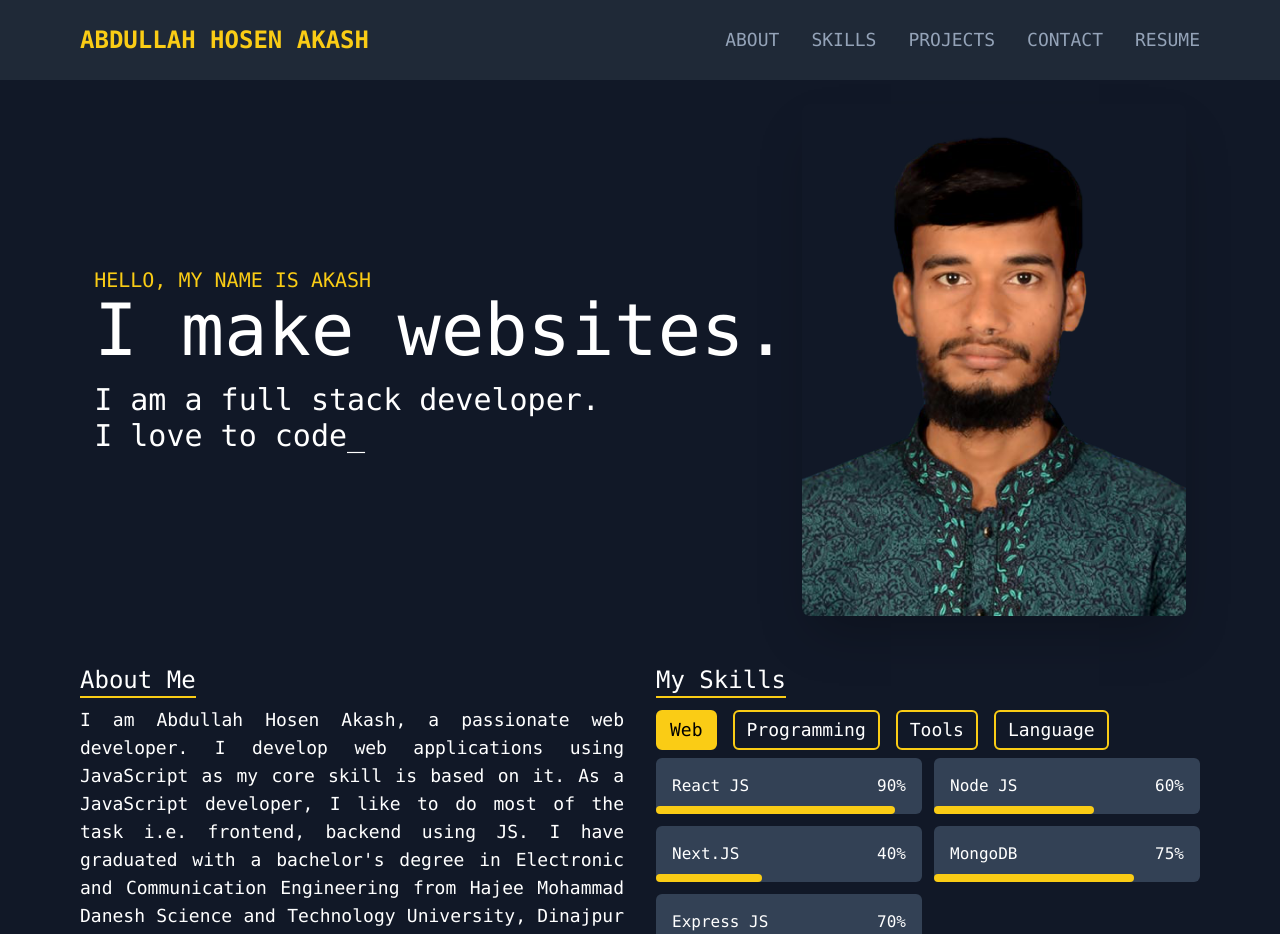
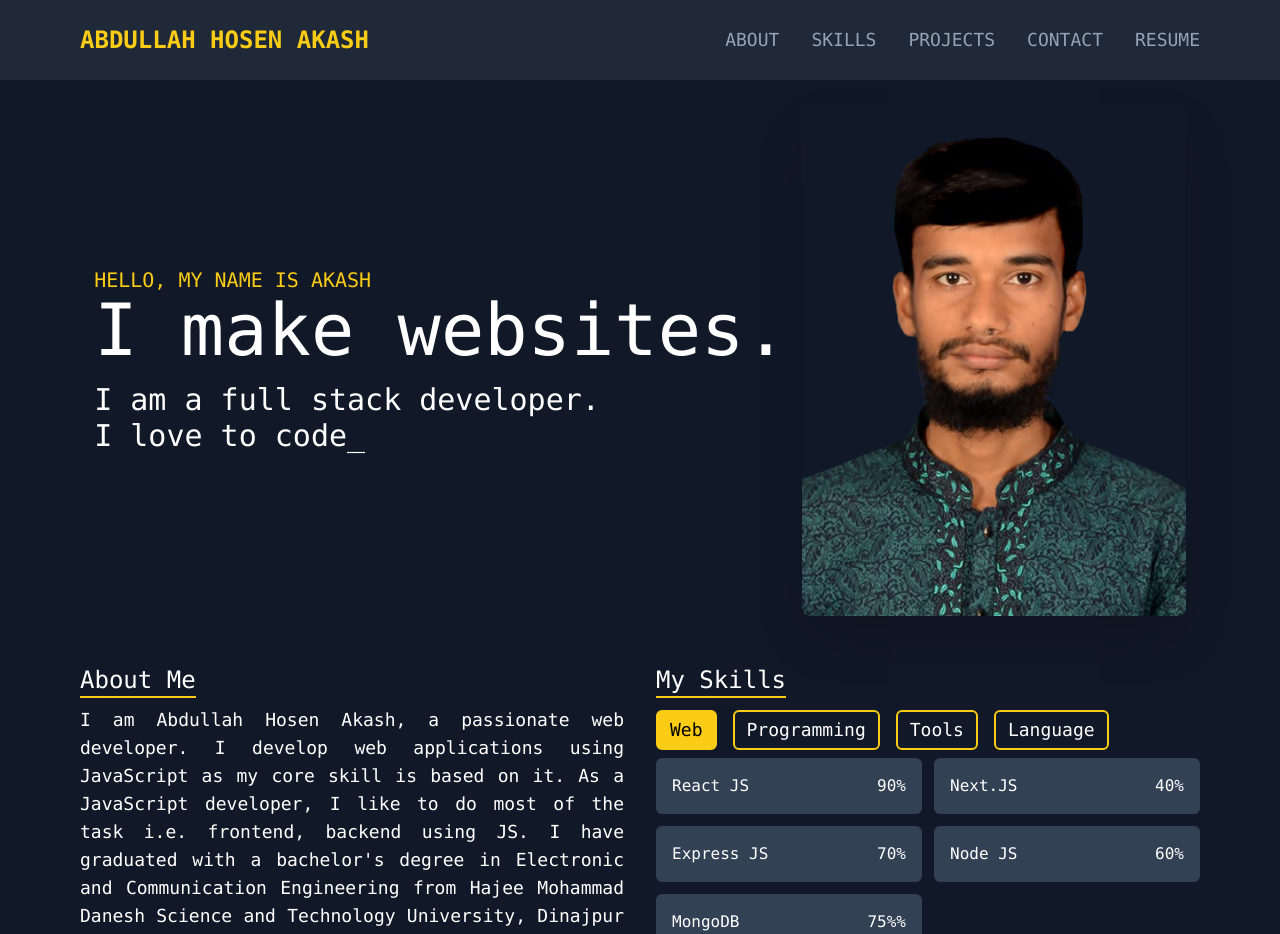
Before and after one commit to abdullahhosenakash/ah-akash, a Next.js app: page / in a window 1280 px wide. Shown: the top 934 px of the page. Built offline with nearby package versions, Linux system fonts and the light colour scheme.

Commit message:
skills section updated with code reduction

```diff
--- a/components/SkillsSection/LanguageSkills.js
+++ /dev/null
@@ -1,35 +0,0 @@
-const LanguageSkills = () => {
-  return (
-    <div className='grid grid-cols-2 gap-3 mt-2'>
-      <div className='flex flex-col gap-3'>
-        <div className='relative p-4 bg-slate-700 rounded-md'>
-          <div className='flex justify-between'>
-            <span>English</span>
-            <span>80%</span>
-          </div>{' '}
-          <span className='block w-[70%] absolute bottom-0 left-0 border-b-8 border-yellow-400 rounded-lg' />
-        </div>
-        <div className='flex flex-col gap-3'>
-          <div className='relative p-4 bg-slate-700 rounded-md'>
-            <div className='flex justify-between'>
-              <span>বাংলা (Bangla)</span>
-              <span>100%</span>
-            </div>{' '}
-            <span className='block w-[100%] absolute bottom-0 left-0 border-b-8 border-yellow-400 rounded-lg' />
-          </div>
-        </div>
-        <div className='flex flex-col gap-3'>
-          <div className='relative p-4 bg-slate-700 rounded-md'>
-            <div className='flex justify-between'>
-              <span>Hindi</span>
-              <span>50%</span>
-            </div>{' '}
-            <span className='block w-[50%] absolute bottom-0 left-0 border-b-8 border-yellow-400 rounded-lg' />
-          </div>
-        </div>
-      </div>
-    </div>
-  );
-};
-
-export default LanguageSkills;
--- a/components/SkillsSection/ProgrammingSkills.js
+++ /dev/null
@@ -1,33 +0,0 @@
-import React from 'react';
-
-const ProgrammingSkills = () => {
-  return (
-    <div className='grid grid-cols-2 gap-3 mt-2'>
-      <div className='flex flex-col gap-3'>
-        <div className='relative p-4 bg-slate-700 rounded-md'>
-          <div className='flex justify-between'>
-            <span>JavaScript</span>
-            <span>90%</span>
-          </div>{' '}
-          <span className='block w-[90%] absolute bottom-0 left-0 border-b-8 border-yellow-400 rounded-lg' />
-        </div>
-        <div className='relative p-4 bg-slate-700 rounded-md'>
-          <div className='flex justify-between'>
-            <span>C</span>
-            <span>80%</span>
-          </div>{' '}
-          <span className='block w-[80%] absolute bottom-0 left-0 border-b-8 border-yellow-400 rounded-lg' />
-        </div>
-        <div className='relative p-4 bg-slate-700 rounded-md'>
-          <div className='flex justify-between'>
-            <span>Java</span>
-            <span>30%</span>
-          </div>{' '}
-          <span className='block w-[30%] absolute bottom-0 left-0 border-b-8 border-yellow-400 rounded-lg' />
-        </div>
-      </div>
-    </div>
-  );
-};
-
-export default ProgrammingSkills;
--- a/components/SkillsSection/SkillsSection.js
+++ b/components/SkillsSection/SkillsSection.js
@@ -1,14 +1,73 @@
 'use client';
 
 import { useState } from 'react';
-import WebSkills from '@/components/SkillsSection/WebSkills';
-import ProgrammingSkills from './ProgrammingSkills';
-import ToolsSkills from './ToolsSkills';
-import LanguageSkills from './LanguageSkills';
 import Link from 'next/link';
+import SkillsTemplate from '@/components/SkillsSection/SkillsTemplate';
 
 const SkillsSection = () => {
   const [selectedSkills, setSelectedSkills] = useState('web');
+  const skills = {
+    webSkills: [
+      {
+        skillName: 'React JS',
+        percentage: '90%'
+      },
+      {
+        skillName: 'Next.JS',
+        percentage: '40%'
+      },
+      {
+        skillName: 'Express JS',
+        percentage: '70%'
+      },
+      {
+        skillName: 'Node JS',
+        percentage: '60%'
+      },
+      {
+        skillName: 'MongoDB',
+        percentage: '75%%'
+      }
+    ],
+    programmingSkills: [
+      {
+        skillName: 'JavaScript',
+        percentage: '90%'
+      },
+      {
+        skillName: 'C',
+        percentage: '80%'
+      },
+      {
+        skillName: 'Java',
+        percentage: '30%'
+      }
+    ],
+    toolsSkills: [
+      {
+        skillName: 'Git',
+        percentage: '75%'
+      },
+      {
+        skillName: 'Microsoft Office',
+        percentage: '70%'
+      }
+    ],
+    languageSkills: [
+      {
+        skillName: 'বাংলা (Bangla)',
+        percentage: '100%'
+      },
+      {
+        skillName: 'English',
+        percentage: '80%'
+      },
+      {
+        skillName: 'Hindi',
+        percentage: '50%'
+      }
+    ]
+  };
   return (
     <section className='relative'>
       <h3 className='text-2xl border-b-2 border-yellow-400 w-fit'>My Skills</h3>
@@ -46,10 +105,16 @@ const SkillsSection = () => {
           Language
         </button>
       </div>
-      {selectedSkills === 'web' && <WebSkills />}
-      {selectedSkills === 'programming' && <ProgrammingSkills />}
-      {selectedSkills === 'tools' && <ToolsSkills />}
-      {selectedSkills === 'language' && <LanguageSkills />}
+      {selectedSkills === 'web' && <SkillsTemplate skills={skills.webSkills} />}
+      {selectedSkills === 'programming' && (
+        <SkillsTemplate skills={skills.programmingSkills} />
+      )}
+      {selectedSkills === 'tools' && (
+        <SkillsTemplate skills={skills.toolsSkills} />
+      )}
+      {selectedSkills === 'language' && (
+        <SkillsTemplate skills={skills.languageSkills} />
+      )}
       <Link
         href='/skills'
         className='text-lg text-yellow-400 hover:underline lg:absolute lg:bottom-0'
--- /dev/null
+++ b/components/SkillsSection/SkillsTemplate.js
@@ -0,0 +1,21 @@
+const SkillsTemplate = ({ skills }) => {
+  return (
+    <div className='grid grid-cols-1 lg:grid-cols-2 gap-3 mt-2'>
+      {skills.map((skill) => (
+        <div className='flex flex-col gap-3' key={skill.skillName}>
+          <div className='relative p-4 bg-slate-700 rounded-md'>
+            <div className='flex justify-between'>
+              <span>{skill.skillName}</span>
+              <span>{skill.percentage}</span>
+            </div>{' '}
+            <span
+              className={`block w-[${skill.percentage}] absolute bottom-0 left-0 border-b-8 border-yellow-400 rounded-lg`}
+            />
+          </div>
+        </div>
+      ))}
+    </div>
+  );
+};
+
+export default SkillsTemplate;
--- a/components/SkillsSection/ToolsSkills.js
+++ /dev/null
@@ -1,28 +0,0 @@
-import React from 'react';
-
-const ToolsSkills = () => {
-  return (
-    <div className='grid grid-cols-2 gap-3 mt-2'>
-      <div className='flex flex-col gap-3'>
-        <div className='relative p-4 bg-slate-700 rounded-md'>
-          <div className='flex justify-between'>
-            <span>Git</span>
-            <span>75%</span>
-          </div>{' '}
-          <span className='block w-[75%] absolute bottom-0 left-0 border-b-8 border-yellow-400 rounded-lg' />
-        </div>
-        <div className='flex flex-col gap-3'>
-          <div className='relative p-4 bg-slate-700 rounded-md'>
-            <div className='flex justify-between'>
-              <span>Microsoft Office</span>
-              <span>70%</span>
-            </div>{' '}
-            <span className='block w-[70%] absolute bottom-0 left-0 border-b-8 border-yellow-400 rounded-lg' />
-          </div>
-        </div>
-      </div>
-    </div>
-  );
-};
-
-export default ToolsSkills;
--- a/components/SkillsSection/WebSkills.js
+++ /dev/null
@@ -1,47 +0,0 @@
-const WebSkills = () => {
-  return (
-    <div className='grid grid-cols-2 gap-3 mt-2'>
-      <div className='flex flex-col gap-3'>
-        <div className='relative p-4 bg-slate-700 rounded-md'>
-          <div className='flex justify-between'>
-            <span>React JS</span>
-            <span>90%</span>
-          </div>{' '}
-          <span className='block w-[90%] absolute bottom-0 left-0 border-b-8 border-yellow-400 rounded-lg' />
-        </div>
-        <div className='relative p-4 bg-slate-700 rounded-md'>
-          <div className='flex justify-between'>
-            <span>Next.JS</span>
-            <span>40%</span>
-          </div>{' '}
-          <span className='block w-[40%] absolute bottom-0 left-0 border-b-8 border-yellow-400 rounded-lg' />
-        </div>
-        <div className='relative p-4 bg-slate-700 rounded-md'>
-          <div className='flex justify-between'>
-            <span>Express JS</span>
-            <span>70%</span>
-          </div>{' '}
-          <span className='block w-[70%] absolute bottom-0 left-0 border-b-8 border-yellow-400 rounded-lg' />
-        </div>
-      </div>
-      <div className='flex flex-col gap-3'>
-        <div className='relative p-4 bg-slate-700 rounded-md'>
-          <div className='flex justify-between'>
-            <span>Node JS</span>
-            <span>60%</span>
-          </div>{' '}
-          <span className='block w-[60%] absolute bottom-0 left-0 border-b-8 border-yellow-400 rounded-lg' />
-        </div>
-        <div className='relative p-4 bg-slate-700 rounded-md'>
-          <div className='flex justify-between'>
-            <span>MongoDB</span>
-            <span>75%</span>
-          </div>{' '}
-          <span className='block w-[75%] absolute bottom-0 left-0 border-b-8 border-yellow-400 rounded-lg' />
-        </div>
-      </div>
-    </div>
-  );
-};
-
-export default WebSkills;
```
